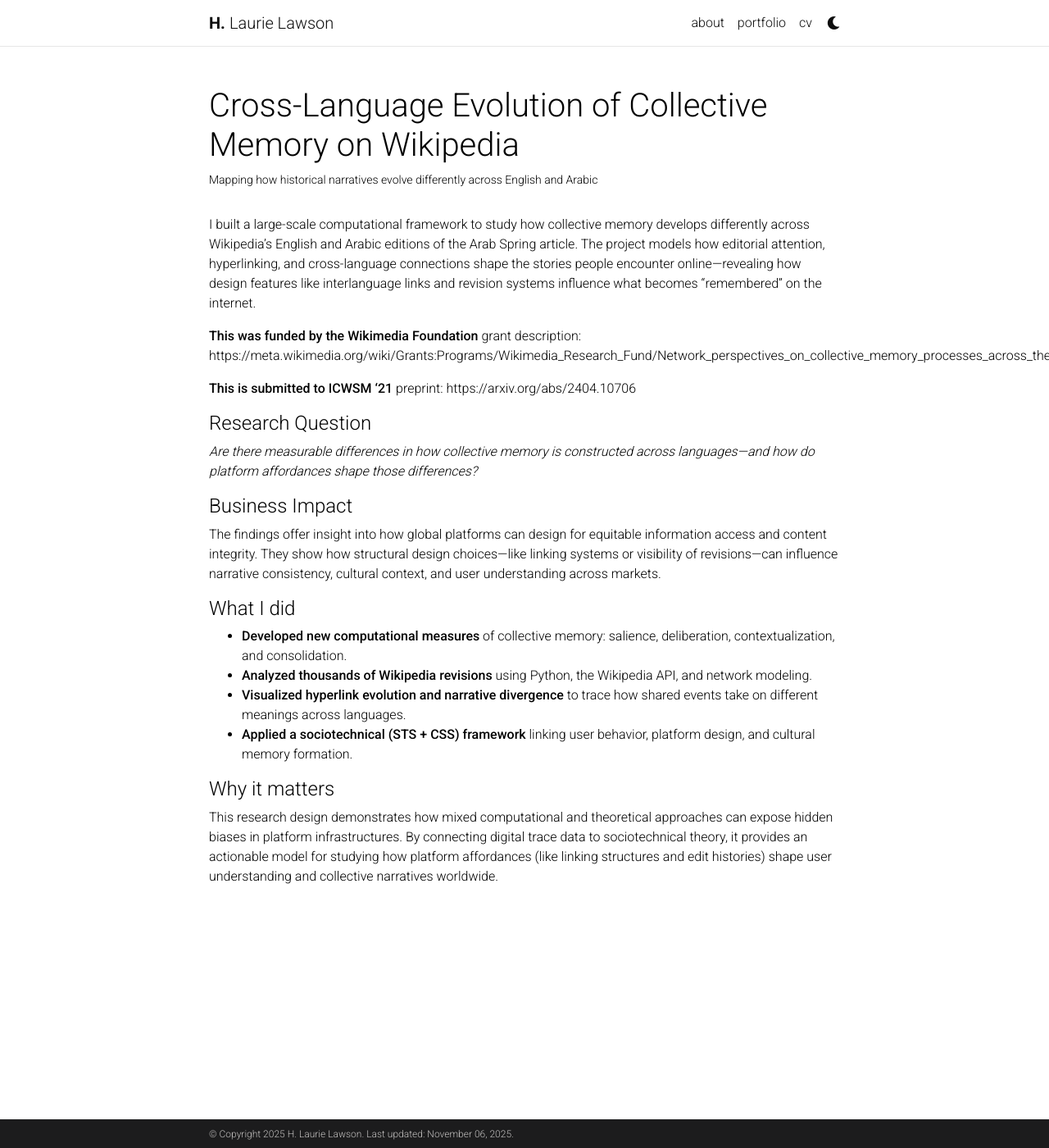
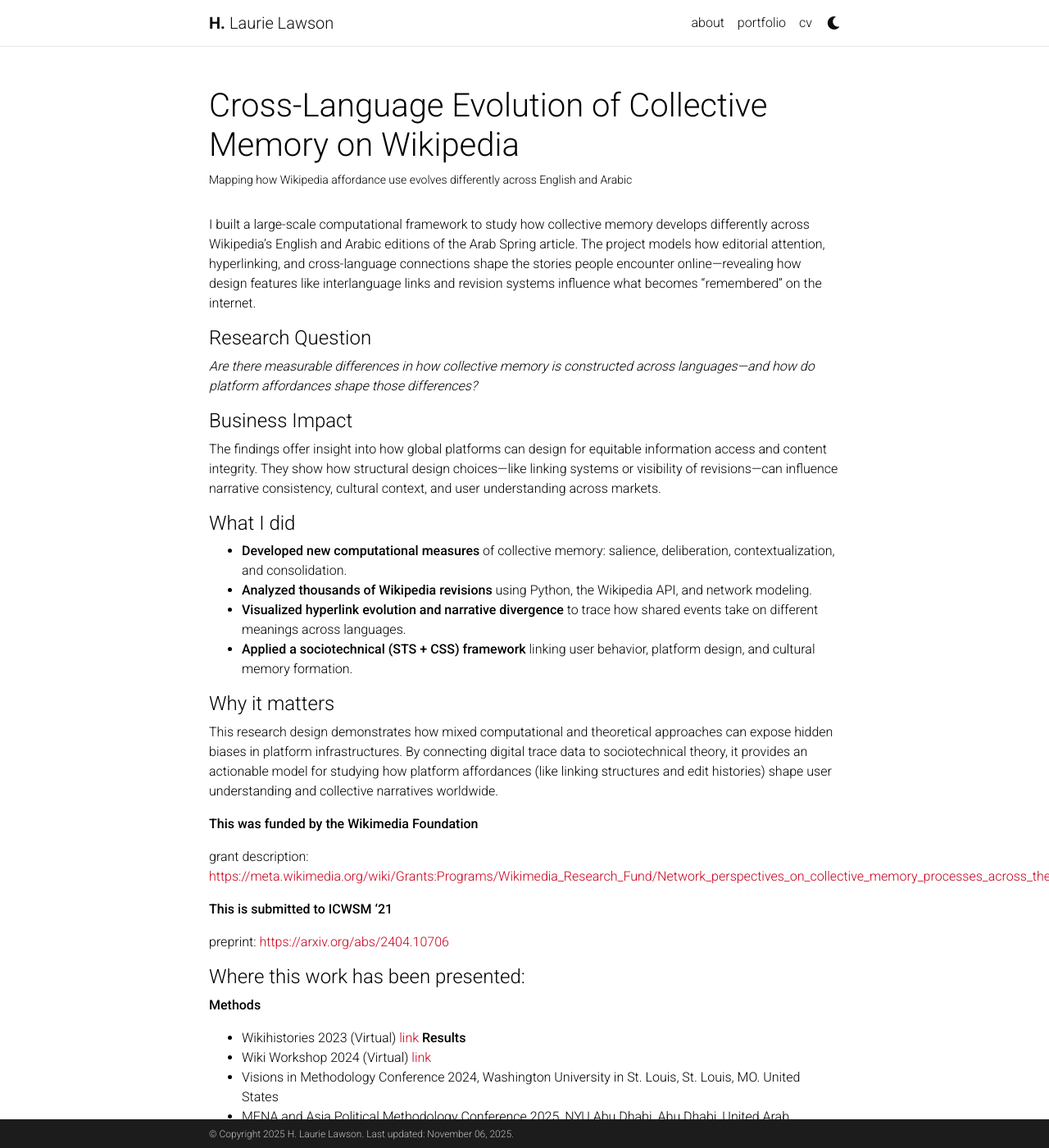
Before and after one commit to hlaurielawson/hlaurielawson.github.io, a Jekyll site: the page built from _projects/3_project.md, in a window 1280 px wide and 1400 px high. Shown: the whole window at 82% size. Built offline with Jekyll 4.4.1, drawn with Linux system fonts in a browser that asks for light colours; comment, search, counter and statistics services are not loaded; a style sheet for code colours, icons or effects is not loaded.

Commit message:
updating project 3

```diff
--- a/_projects/3_project.md
+++ b/_projects/3_project.md
@@ -1,20 +1,14 @@
 ---
 layout: page
 title: Cross-Language Evolution of Collective Memory on Wikipedia
-description: Mapping how historical narratives evolve differently across English and Arabic
-img: assets/img/7.jpg
+description: Mapping how Wikipedia affordance use evolves differently across English and Arabic
+img: assets/img/CMPoster.jpg
 # redirect: https://unsplash.com
 importance: 3
 category: Past
 ---
 
 I built a large-scale computational framework to study how collective memory develops differently across Wikipedia’s English and Arabic editions of the Arab Spring article. The project models how editorial attention, hyperlinking, and cross-language connections shape the stories people encounter online—revealing how design features like interlanguage links and revision systems influence what becomes “remembered” on the internet.
-
-**This was funded by the Wikimedia Foundation**
-grant description: https://meta.wikimedia.org/wiki/Grants:Programs/Wikimedia_Research_Fund/Network_perspectives_on_collective_memory_processes_across_the_Arabic_and_English_Wikipedias
-
-**This is submitted to ICWSM '21**
-preprint: https://arxiv.org/abs/2404.10706
 
 #### Research Question
 *Are there measurable differences in how collective memory is constructed across languages—and how do platform affordances shape those differences?*
@@ -30,3 +24,23 @@ The findings offer insight into how global platforms can design for equitable in
 
 #### Why it matters
 This research design demonstrates how mixed computational and theoretical approaches can expose hidden biases in platform infrastructures. By connecting digital trace data to sociotechnical theory, it provides an actionable model for studying how platform affordances (like linking structures and edit histories) shape user understanding and collective narratives worldwide.
+
+**This was funded by the Wikimedia Foundation**
+
+grant description: <https://meta.wikimedia.org/wiki/Grants:Programs/Wikimedia_Research_Fund/Network_perspectives_on_collective_memory_processes_across_the_Arabic_and_English_Wikipedias>
+
+**This is submitted to ICWSM '21**
+
+preprint: <https://arxiv.org/abs/2404.10706>
+
+#### Where this work has been presented:
+**Methods**
+- Wikihistories 2023 (Virtual) [link](https://wikihistories.net/2023/04/13/laurie-jones-network-perspectives-on-collective-memory-
+processes-across-the-arab-spring-in-arabic-and-english-wikipedias/)
+**Results**
+- Wiki Workshop 2024 (Virtual) [link](https://www.youtube.com/watch?v=TrthZ-
+zJ8ow&feature=youtu.be)
+- Visions in Methodology Conference 2024, Washington University in St. Louis, St.
+Louis, MO. United States
+- MENA and Asia Political Methodology Conference 2025, NYU Abu Dhabi, Abu
+Dhabi, United Arab Emirates.
```
Also changed, not shown: assets/img/CMPoster.jpg (added).
